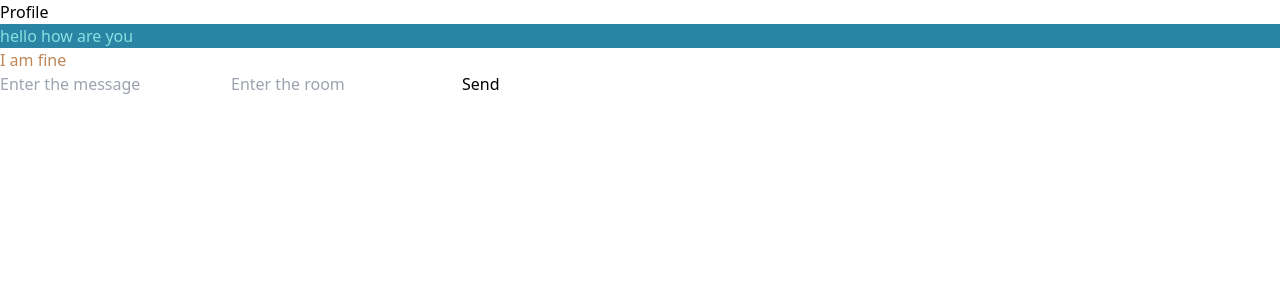
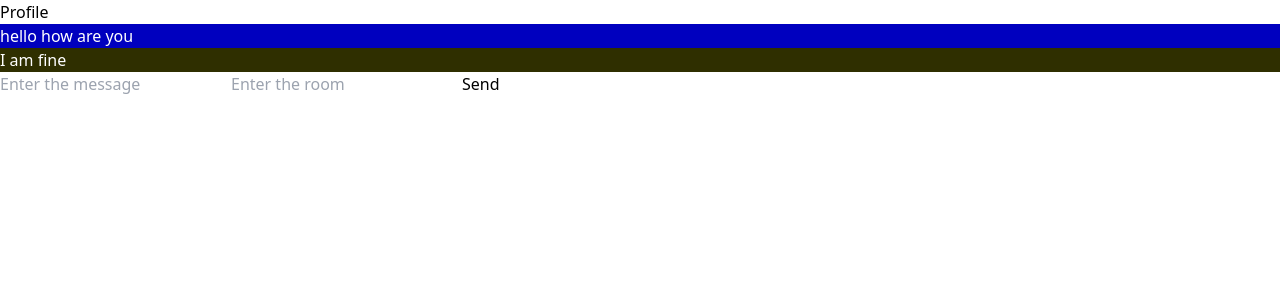
Before and after one commit to kanugurajesh/Chat-App-Room, a React (Vite) app in the folder client/: page / in a window 1280 px wide. Shown: the top 300 px of the page. Built offline with nearby package versions, Linux system fonts and the light colour scheme; no server answers.

Commit message:
Modifying random color generator

```diff
--- a/client/src/App.tsx
+++ b/client/src/App.tsx
@@ -16,9 +16,17 @@ function App() {
   const [showProfile, setShowProfile] = useState<boolean>(false);
 
   const randomColorGenerator = () => {
-    const randomColor = Math.floor(Math.random() * 16777215).toString(16);
-    return "#" + randomColor;
+    // const randomColor = Math.floor(Math.random() * 16777215).toString(16);
+    // return "#" + randomColor;
+    // const blueComponent = Math.floor(Math.random() * 256).toString(16).padStart(2, '0'); // Generate random blue component
+    // return `#0000${blueComponent}`;
+    const isBlue = Math.random() < 0.5; // Determine if it's blue or yellow color
+    const blueComponent = Math.floor(Math.random() * 256).toString(16).padStart(2, '0'); // Generate random blue component
+    const yellowComponent = Math.floor(Math.random() * 256).toString(16).padStart(2, '0'); // Generate random yellow component
+    const color = isBlue ? `#0000${blueComponent}` : `#${yellowComponent}${yellowComponent}00`; // Concatenate blue or yellow components
+    return color;
   };
+
 
   console.log(randomColorGenerator());
 
@@ -145,7 +153,7 @@ function App() {
                 className={`font-bold p-2 rounded-md ${i%2==0 ? 'self-start':'self-end'}`}
                 style={{
                   backgroundColor: randomColorGenerator(),
-                  color: randomColorGenerator(),
+                  color: "white",
                 }}
               >
                 {m}
```
